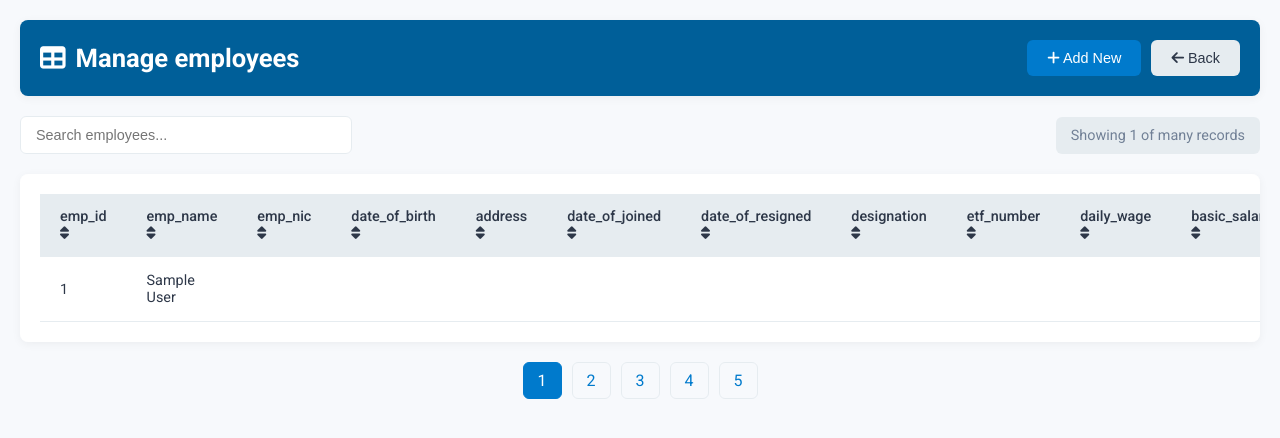
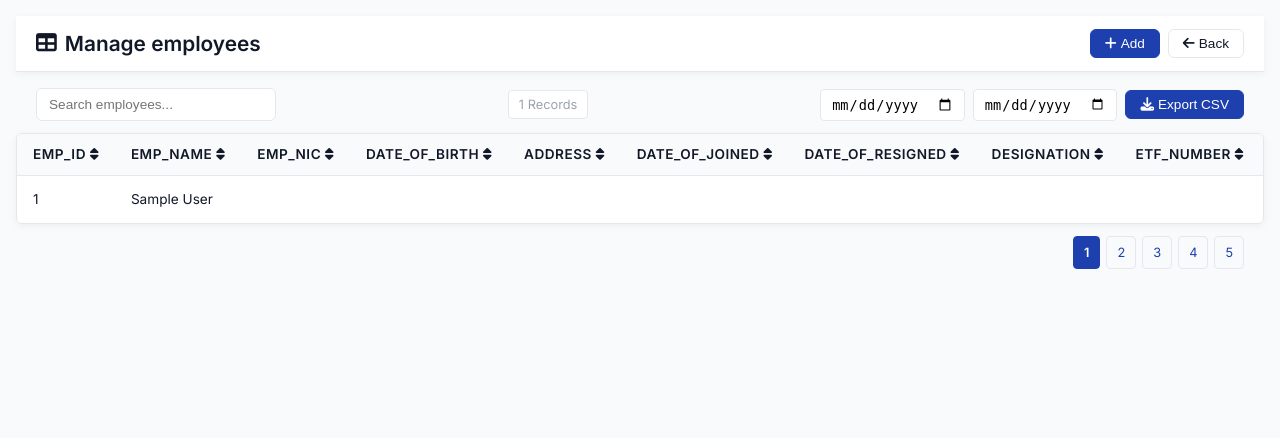
Before and after one commit to HasithaErandika/A2Z-DBMS, a PHP site: page /A2Z-DBMS/admin/manageTable/employees in a window 1280 px wide. Shown: the top 438 px of the page. Run offline with PHP 8.4, Linux system fonts and the light colour scheme; the visitor is signed in with stand-in values (Sample User, id 1).

Commit message:
Searching function and download data functions implemented

```diff
--- a/src/models/TableManager.php
+++ b/src/models/TableManager.php
@@ -69,6 +69,7 @@ class TableManager extends Model {
         $stmt = $this->db->query("SHOW COLUMNS FROM " . $table);
         return $stmt->fetchAll(PDO::FETCH_COLUMN);
     }
+
     public function getTotalEmployees() {
         $stmt = $this->db->query("SELECT COUNT(*) FROM employees");
         return $stmt->fetchColumn();
@@ -115,19 +116,6 @@ class TableManager extends Model {
         return $stmt->fetchColumn();
     }
 
-    public function getRecords($table, $page = 1, $perPage = 10) {
-        if (!in_array($table, $this->allowedTables)) {
-            throw new Exception("Invalid table: $table");
-        }
-        $allColumns = $this->getColumns($table);
-        $offset = ($page - 1) * $perPage;
-        $sql = "SELECT " . implode(',', array_map(fn($col) => "`$col`", $allColumns)) . " FROM `$table` LIMIT :offset, :perPage";
-        $stmt = $this->db->prepare($sql);
-        $stmt->bindValue(':offset', $offset, PDO::PARAM_INT);
-        $stmt->bindValue(':perPage', $perPage, PDO::PARAM_INT);
-        $stmt->execute();
-        return $stmt->fetchAll(PDO::FETCH_ASSOC);
-    }
 
     public function create($table, $data) {
         $config = $this->getConfig($table);
@@ -209,6 +197,63 @@ class TableManager extends Model {
         }
         return $totalCapacity;
     }
+    public function getRecords($table, $page = 1, $perPage = 10) {
+        if (!in_array($table, $this->allowedTables)) {
+            throw new Exception("Invalid table: $table");
+        }
+        $allColumns = $this->getColumns($table);
+        $offset = ($page - 1) * $perPage;
+        $sql = "SELECT " . implode(',', array_map(fn($col) => "`$col`", $allColumns)) . " FROM `$table` LIMIT :offset, :perPage";
+        $stmt = $this->db->prepare($sql);
+        $stmt->bindValue(':offset', $offset, PDO::PARAM_INT);
+        $stmt->bindValue(':perPage', $perPage, PDO::PARAM_INT);
+        $stmt->execute();
+        return $stmt->fetchAll(PDO::FETCH_ASSOC);
+    }
+
+    public function searchRecords($table, $searchTerm) {
+        if (!in_array($table, $this->allowedTables)) {
+            throw new Exception("Invalid table: $table");
+        }
+        $allColumns = $this->getColumns($table);
+        $searchTerm = "%$searchTerm%";
+        $conditions = array_map(fn($col) => "`$col` LIKE ?", $allColumns);
+        $sql = "SELECT " . implode(',', array_map(fn($col) => "`$col`", $allColumns)) . " FROM `$table` WHERE " . implode(' OR ', $conditions);
+        $stmt = $this->db->prepare($sql);
+        $stmt->execute(array_fill(0, count($allColumns), $searchTerm));
+        return $stmt->fetchAll(PDO::FETCH_ASSOC);
+    }
+
+    public function exportRecordsToCSV($table, $startDate, $endDate) {
+        if (!in_array($table, $this->allowedTables)) {
+            throw new Exception("Invalid table: $table");
+        }
+        $config = $this->getConfig($table);
+        $dateField = $config['dateField'] ?? null;
+        $allColumns = $this->getColumns($table);
+
+        $sql = "SELECT " . implode(',', array_map(fn($col) => "`$col`", $allColumns)) . " FROM `$table`";
+        if ($dateField && $startDate && $endDate) {
+            $sql .= " WHERE `$dateField` BETWEEN ? AND ?";
+            $stmt = $this->db->prepare($sql);
+            $stmt->execute([$startDate, $endDate]);
+        } else {
+            $stmt = $this->db->prepare($sql);
+            $stmt->execute();
+        }
+        $records = $stmt->fetchAll(PDO::FETCH_ASSOC);
+
+        // Generate CSV
+        header('Content-Type: text/csv');
+        header('Content-Disposition: attachment;filename="' . $table . '_records_' . date('Ymd') . '.csv"');
+        $output = fopen('php://output', 'w');
+        fputcsv($output, $allColumns); // Headers
+        foreach ($records as $record) {
+            fputcsv($output, array_map('strval', array_values($record))); // Ensure all values are strings
+        }
+        fclose($output);
+        exit;
+    }
 
     private function validate($table, $data, $rules) {
         foreach ($rules as $field => $fieldRules) {
--- a/src/views/admin/manage_table.php
+++ b/src/views/admin/manage_table.php
@@ -5,204 +5,249 @@
     <meta name="viewport" content="width=device-width, initial-scale=1.0">
     <title>Manage <?php echo htmlspecialchars($data['table']); ?> - A2Z Engineering</title>
     <link href="https://cdnjs.cloudflare.com/ajax/libs/font-awesome/6.4.0/css/all.min.css" rel="stylesheet">
-    <link href="https://fonts.googleapis.com/css2?family=Roboto:wght@400;500;700&display=swap" rel="stylesheet">
+    <link href="https://fonts.googleapis.com/css2?family=Inter:wght@400;500;600;700&display=swap" rel="stylesheet">
     <style>
         :root {
-            --primary: #005f99;
-            --secondary: #e6ecf0;
-            --accent: #007acc;
-            --background: #f7f9fc;
-            --card-bg: #ffffff;
-            --text-dark: #2d3748;
-            --text-muted: #718096;
+            --primary: #1E40AF;
+            --secondary: #6B7280;
+            --background: #F9FAFB;
+            --card-bg: #FFFFFF;
+            --text-dark: #111827;
+            --text-muted: #9CA3AF;
+            --border: #E5E7EB;
             --shadow: rgba(0, 0, 0, 0.05);
-            --success: #38a169;
-            --danger: #e53e3e;
-            --warning: #f6ad55;
-            --border-radius: 8px;
-            --transition: all 0.3s ease;
+            --shadow-hover: rgba(0, 0, 0, 0.1);
+            --success: #10B981;
+            --danger: #EF4444;
+            --transition: all 0.2s ease;
+        }
+
+        * {
+            margin: 0;
+            padding: 0;
+            box-sizing: border-box;
         }
 
         body {
-            font-family: 'Roboto', sans-serif;
+            font-family: 'Inter', sans-serif;
             background: var(--background);
             color: var(--text-dark);
-            margin: 0;
-            padding: 0;
+            line-height: 1.5;
             overflow-x: hidden;
         }
 
         .container {
-            max-width: 1400px;
-            margin: 20px auto;
-            padding: 0 20px;
+            width: 100%;
+            margin: 0;
+            padding: 16px;
         }
 
         .header {
-            background: var(--primary);
-            color: white;
-            padding: 20px;
-            border-radius: var(--border-radius);
-            box-shadow: 0 2px 10px var(--shadow);
+            background: var(--card-bg);
+            color: var(--text-dark);
+            padding: 12px 20px;
+            border-bottom: 1px solid var(--border);
+            box-shadow: 0 2px 8px var(--shadow);
             display: flex;
             justify-content: space-between;
             align-items: center;
-            margin-bottom: 20px;
+            margin-bottom: 16px;
         }
 
         .header h1 {
-            font-size: 1.6rem;
+            font-size: 1.3rem;
+            font-weight: 600;
             margin: 0;
             display: flex;
             align-items: center;
-            gap: 10px;
+            gap: 8px;
         }
 
         .header-actions {
             display: flex;
-            gap: 10px;
+            gap: 8px;
         }
 
         .btn {
-            padding: 10px 20px;
-            border: none;
+            padding: 6px 14px;
+            border: 1px solid var(--border);
             border-radius: 6px;
             cursor: pointer;
-            font-size: 0.9rem;
+            font-size: 0.85rem;
             font-weight: 500;
             transition: var(--transition);
+            display: flex;
+            align-items: center;
+            gap: 4px;
+            background: var(--card-bg);
+            color: var(--text-dark);
         }
 
         .btn-primary {
-            background: var(--accent);
-            color: white;
+            background: var(--primary);
+            color: var(--card-bg);
+            border-color: var(--primary);
         }
 
         .btn-primary:hover {
-            background: #006bb3;
-            transform: translateY(-2px);
+            background: #1E3A8A;
+            border-color: #1E3A8A;
+            box-shadow: 0 2px 6px var(--shadow-hover);
         }
 
         .btn-danger {
             background: var(--danger);
-            color: white;
+            color: var(--card-bg);
+            border-color: var(--danger);
         }
 
         .btn-danger:hover {
-            background: #c53030;
-            transform: translateY(-2px);
-        }
-
-        .btn-secondary {
-            background: var(--secondary);
-            color: var(--text-dark);
+            background: #DC2626;
+            border-color: #DC2626;
+            box-shadow: 0 2px 6px var(--shadow-hover);
         }
 
         .btn-secondary:hover {
-            background: #d1dbe3;
+            background: var(--border);
         }
 
         .filters {
             display: flex;
             justify-content: space-between;
             align-items: center;
-            margin-bottom: 20px;
-            gap: 20px;
+            margin-bottom: 12px;
+            padding: 0 20px;
+            gap: 12px;
+            flex-wrap: wrap;
         }
 
         .search-bar {
-            padding: 10px 15px;
-            border: 1px solid var(--secondary);
+            padding: 8px 12px;
+            border: 1px solid var(--border);
             border-radius: 6px;
-            width: 300px;
-            font-size: 0.9rem;
-            transition: width 0.3s ease, border-color 0.2s;
+            width: 240px;
+            font-size: 0.85rem;
+            transition: var(--transition);
         }
 
         .search-bar:focus {
-            width: 350px;
-            border-color: var(--accent);
+            width: 280px;
+            border-color: var(--primary);
+            box-shadow: 0 0 0 2px rgba(30, 64, 175, 0.2);
             outline: none;
         }
 
         .stats {
-            font-size: 0.9rem;
+            display: flex;
+            gap: 8px;
+            font-size: 0.8rem;
             color: var(--text-muted);
+        }
+
+        .stats-box {
+            background: var(--card-bg);
+            padding: 4px 10px;
+            border: 1px solid var(--border);
+            border-radius: 4px;
+        }
+
+        .export-form {
+            display: flex;
+            gap: 8px;
+            align-items: center;
+        }
+
+        .export-form input[type="date"] {
+            padding: 6px 10px;
+            border: 1px solid var(--border);
+            border-radius: 4px;
+            font-size: 0.85rem;
         }
 
         .table-container {
             background: var(--card-bg);
-            border-radius: var(--border-radius);
-            box-shadow: 0 2px 10px var(--shadow);
-            padding: 20px;
+            border: 1px solid var(--border);
+            border-radius: 6px;
+            box-shadow: 0 2px 8px var(--shadow);
+            padding: 0;
             overflow-x: auto;
+            width: 100%;
         }
 
         table {
             width: 100%;
-            border-collapse: separate;
-            border-spacing: 0;
-            font-size: 0.9rem;
+            border-collapse: collapse;
+            font-size: 0.85rem;
         }
 
         th, td {
-            padding: 14px 20px;
+            padding: 10px 16px;
             text-align: left;
-            border-bottom: 1px solid var(--secondary);
+            border-bottom: 1px solid var(--border);
+            white-space: nowrap;
         }
 
         th {
-            background: var(--secondary);
-            font-weight: 500;
+            background: var(--background);
+            color: var(--text-dark);
+            font-weight: 600;
             position: sticky;
             top: 0;
             z-index: 1;
             cursor: pointer;
             user-select: none;
+            text-transform: uppercase;
+            letter-spacing: 0.5px;
         }
 
         th:hover {
-            background: #d1dbe3;
+            background: #F3F4F6;
+        }
+
+        tr:last-child td {
+            border-bottom: none;
         }
 
         tr {
-            transition: background 0.2s;
+            transition: var(--transition);
         }
 
         tr:hover {
-            background: #f1f5f8;
+            background: #F9FAFB;
         }
 
         .actions {
             display: flex;
-            gap: 10px;
+            gap: 6px;
         }
 
         .pagination {
-            margin-top: 20px;
-            text-align: center;
+            margin: 12px 20px 0;
             display: flex;
-            justify-content: center;
-            gap: 10px;
+            justify-content: flex-end;
+            gap: 6px;
         }
 
         .pagination a {
-            padding: 8px 14px;
+            padding: 6px 10px;
             text-decoration: none;
-            color: var(--accent);
-            border: 1px solid var(--secondary);
-            border-radius: 6px;
+            color: var(--primary);
+            border: 1px solid var(--border);
+            border-radius: 4px;
             transition: var(--transition);
+            font-size: 0.8rem;
         }
 
         .pagination a:hover {
-            background: var(--secondary);
+            background: var(--border);
+            border-color: var(--primary);
         }
 
         .pagination a.active {
-            background: var(--accent);
-            color: white;
-            border-color: var(--accent);
+            background: var(--primary);
+            color: var(--card-bg);
+            border-color: var(--primary);
+            font-weight: 600;
         }
 
         .modal {
@@ -212,7 +257,7 @@
             left: 0;
             width: 100%;
             height: 100%;
-            background: rgba(0, 0, 0, 0.6);
+            background: rgba(0, 0, 0, 0.5);
             justify-content: center;
             align-items: center;
             z-index: 1000;
@@ -220,57 +265,56 @@
 
         .modal-content {
             background: var(--card-bg);
-            padding: 25px;
-            border-radius: var(--border-radius);
-            width: 500px;
+            padding: 16px;
+            border-radius: 6px;
+            width: 400px;
             max-width: 90%;
-            box-shadow: 0 4px 20px rgba(0, 0, 0, 0.2);
-            animation: slideIn 0.3s ease;
+            box-shadow: 0 4px 16px var(--shadow-hover);
+            animation: fadeIn 0.2s ease;
+            border: 1px solid var(--border);
         }
 
-        @keyframes slideIn {
-            from { transform: translateY(-20px); opacity: 0; }
-            to { transform: translateY(0); opacity: 1; }
+        @keyframes fadeIn {
+            from { opacity: 0; }
+            to { opacity: 1; }
         }
 
         .modal-content h2 {
-            margin: 0 0 20px;
-            font-size: 1.4rem;
+            margin: 0 0 12px;
+            font-size: 1.2rem;
+            font-weight: 600;
             color: var(--text-dark);
         }
 
         .form-group {
-            margin-bottom: 15px;
+            margin-bottom: 10px;
         }
 
         .form-group label {
             display: block;
-            margin-bottom: 5px;
+            margin-bottom: 4px;
+            font-size: 0.85rem;
             font-weight: 500;
+            color: var(--text-dark);
         }
 
         .form-group input, .form-group select {
             width: 100%;
-            padding: 10px;
-            border: 1px solid var(--secondary);
-            border-radius: 6px;
-            font-size: 0.9rem;
+            padding: 8px 12px;
+            border: 1px solid var(--border);
+            border-radius: 4px;
+            font-size: 0.85rem;
             transition: border-color 0.2s;
+            background: var(--card-bg);
         }
 
         .form-group input:focus, .form-group select:focus {
-            border-color: var(--accent);
+            border-color: var(--primary);
             outline: none;
         }
 
         .green { color: var(--success); }
         .red { color: var(--danger); }
-        .stats-box {
-            background: var(--secondary);
-            padding: 10px 15px;
-            border-radius: 6px;
-            font-size: 0.9rem;
-        }
     </style>
 </head>
 <body>
@@ -278,19 +322,25 @@
         <div class="header">
             <h1><i class="fas fa-table"></i> Manage <?php echo htmlspecialchars($data['table']); ?></h1>
             <div class="header-actions">
-                <button class="btn btn-primary" onclick="openModal('create')"><i class="fas fa-plus"></i> Add New</button>
+                <button class="btn btn-primary" onclick="openModal('create')"><i class="fas fa-plus"></i> Add</button>
                 <button class="btn btn-secondary" onclick="window.location.href='<?php echo BASE_PATH; ?>/admin'"><i class="fas fa-arrow-left"></i> Back</button>
             </div>
         </div>
 
         <div class="filters">
-            <input type="text" class="search-bar" id="search-bar" placeholder="Search <?php echo htmlspecialchars($data['table']); ?>..." onkeyup="filterTable()">
+            <input type="text" class="search-bar" id="search-bar" placeholder="Search <?php echo htmlspecialchars($data['table']); ?>..." onkeyup="searchTable()">
             <div class="stats">
                 <?php if ($data['table'] === 'jobs' && $data['totalCapacity'] !== null): ?>
-                    <span class="stats-box">Total Job Capacity: <?php echo number_format($data['totalCapacity'], 2); ?></span>
+                    <span class="stats-box">Total Capacity: <?php echo number_format($data['totalCapacity'], 2); ?></span>
                 <?php endif; ?>
-                <span class="stats-box">Showing <?php echo count($data['records']); ?> of many records</span>
+                <span class="stats-box" id="record-count"><?php echo count($data['records']); ?> Records</span>
             </div>
+            <form class="export-form" method="POST" action="<?php echo BASE_PATH; ?>/admin/manageTable/<?php echo htmlspecialchars($data['table']); ?>">
+                <input type="hidden" name="action" value="export_csv">
+                <input type="date" name="start_date" required>
+                <input type="date" name="end_date" required>
+                <button type="submit" class="btn btn-primary"><i class="fas fa-download"></i> Export CSV</button>
+            </form>
         </div>
 
         <div class="table-container">
@@ -301,12 +351,12 @@
                             <th onclick="sortTable('<?php echo $column; ?>')"><?php echo htmlspecialchars($column); ?> <i class="fas fa-sort"></i></th>
                         <?php endforeach; ?>
                         <?php if ($data['table'] === 'jobs'): ?>
-                            <th>Invoice Exists</th>
+                            <th>Invoice</th>
                         <?php endif; ?>
                         <th>Actions</th>
                     </tr>
                 </thead>
-                <tbody>
+                <tbody id="table-body">
                     <?php
                     $tableManager = new TableManager();
                     foreach ($data['records'] as $record): ?>
@@ -369,7 +419,7 @@
                         <?php endif; ?>
                     </div>
                 <?php endforeach; ?>
-                <div class="form-group">
+                <div class="form-group" style="display: flex; gap: 6px;">
                     <button type="submit" class="btn btn-primary"><i class="fas fa-save"></i> Save</button>
                     <button type="button" class="btn btn-secondary" onclick="closeModal()"><i class="fas fa-times"></i> Cancel</button>
                 </div>
@@ -386,12 +436,12 @@
             const idInput = document.getElementById('form-id');
 
             if (action === 'create') {
-                title.textContent = 'Add New <?php echo htmlspecialchars($data['table']); ?> Record';
+                title.textContent = 'Add New <?php echo htmlspecialchars($data['table']); ?>';
                 actionInput.value = 'create';
                 idInput.value = '';
                 form.reset();
             } else if (action === 'edit' && record) {
-                title.textContent = 'Edit <?php echo htmlspecialchars($data['table']); ?> Record';
+                title.textContent = 'Edit <?php echo htmlspecialchars($data['table']); ?>';
                 actionInput.value = 'update';
                 const data = JSON.parse(record);
                 idInput.value = data['<?php echo $data['columns'][0]; ?>'] || '';
@@ -420,18 +470,52 @@
             }
         }
 
-        function filterTable() {
-            const search = document.getElementById('search-bar').value.toLowerCase();
-            const rows = document.querySelectorAll('#data-table tbody tr');
-            rows.forEach(row => {
-                const text = row.textContent.toLowerCase();
-                row.style.display = text.includes(search) ? '' : 'none';
-            });
+        function searchTable() {
+            const searchTerm = document.getElementById('search-bar').value;
+            fetch('<?php echo BASE_PATH; ?>/admin/manageTable/<?php echo htmlspecialchars($data['table']); ?>', {
+                method: 'POST',
+                headers: { 'Content-Type': 'application/x-www-form-urlencoded' },
+                body: `action=search&search_term=${encodeURIComponent(searchTerm)}`
+            })
+            .then(response => response.json())
+            .then(data => {
+                const tbody = document.getElementById('table-body');
+                tbody.innerHTML = '';
+                data.forEach(record => {
+                    const row = document.createElement('tr');
+                    <?php foreach ($data['columns'] as $column): ?>
+                        const <?php echo $column; ?>Cell = document.createElement('td');
+                        <?php if (isset($data['config']['customDisplay'][$column])): ?>
+                            <?php echo $column; ?>Cell.innerHTML = record['<?php echo $column; ?>'] || '';
+                        <?php elseif (isset($data['config']['formatters'][$column])): ?>
+                            <?php echo $column; ?>Cell.innerHTML = record['<?php echo $column; ?>'] || '';
+                        <?php else: ?>
+                            <?php echo $column; ?>Cell.textContent = record['<?php echo $column; ?>'] || '';
+                        <?php endif; ?>
+                        row.appendChild(<?php echo $column; ?>Cell);
+                    <?php endforeach; ?>
+                    <?php if ($data['table'] === 'jobs'): ?>
+                        const invoiceCell = document.createElement('td');
+                        invoiceCell.innerHTML = record['invoice_exists'] ? '<i class="fas fa-check green"></i>' : '<i class="fas fa-times red"></i>';
+                        row.appendChild(invoiceCell);
+                    <?php endif; ?>
+                    const actionsCell = document.createElement('td');
+                    actionsCell.className = 'actions';
+                    actionsCell.innerHTML = `
+                        <button class="btn btn-primary" onclick="openModal('edit', '${JSON.stringify(record).replace(/'/g, "\\'")}')"><i class="fas fa-edit"></i></button>
+                        <button class="btn btn-danger" onclick="deleteRecord('${record['<?php echo $data['columns'][0]; ?>']}')"><i class="fas fa-trash"></i></button>
+                    `;
+                    row.appendChild(actionsCell);
+                    tbody.appendChild(row);
+                });
+                document.getElementById('record-count').textContent = `${data.length} Records`;
+            })
+            .catch(error => console.error('Error:', error));
         }
 
         let sortDirection = {};
         function sortTable(column) {
-            const tbody = document.querySelector('#data-table tbody');
+            const tbody = document.getElementById('table-body');
             const rows = Array.from(tbody.querySelectorAll('tr'));
             const index = Array.from(document.querySelectorAll('th')).findIndex(th => th.textContent.includes(column));
             sortDirection[column] = !sortDirection[column];
```
